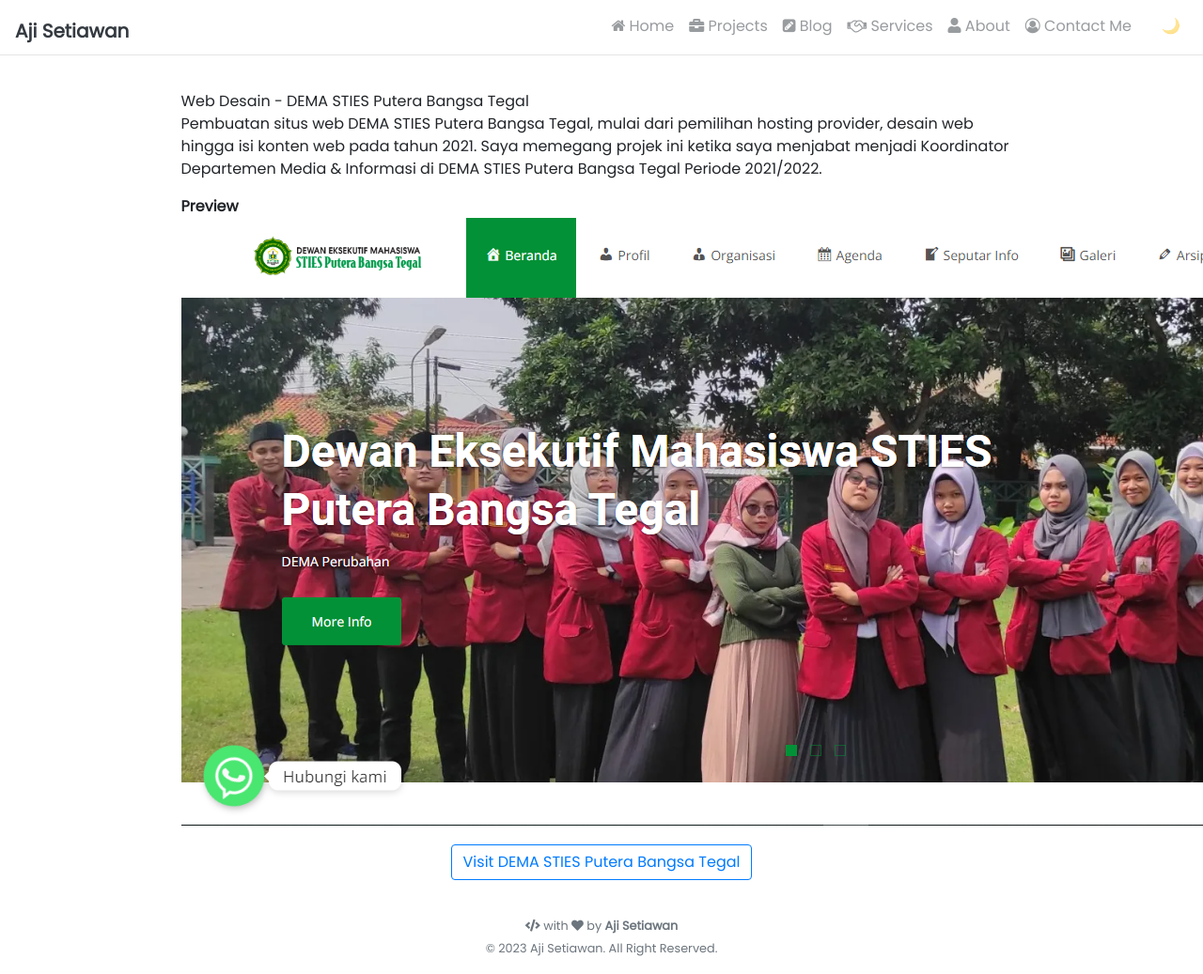
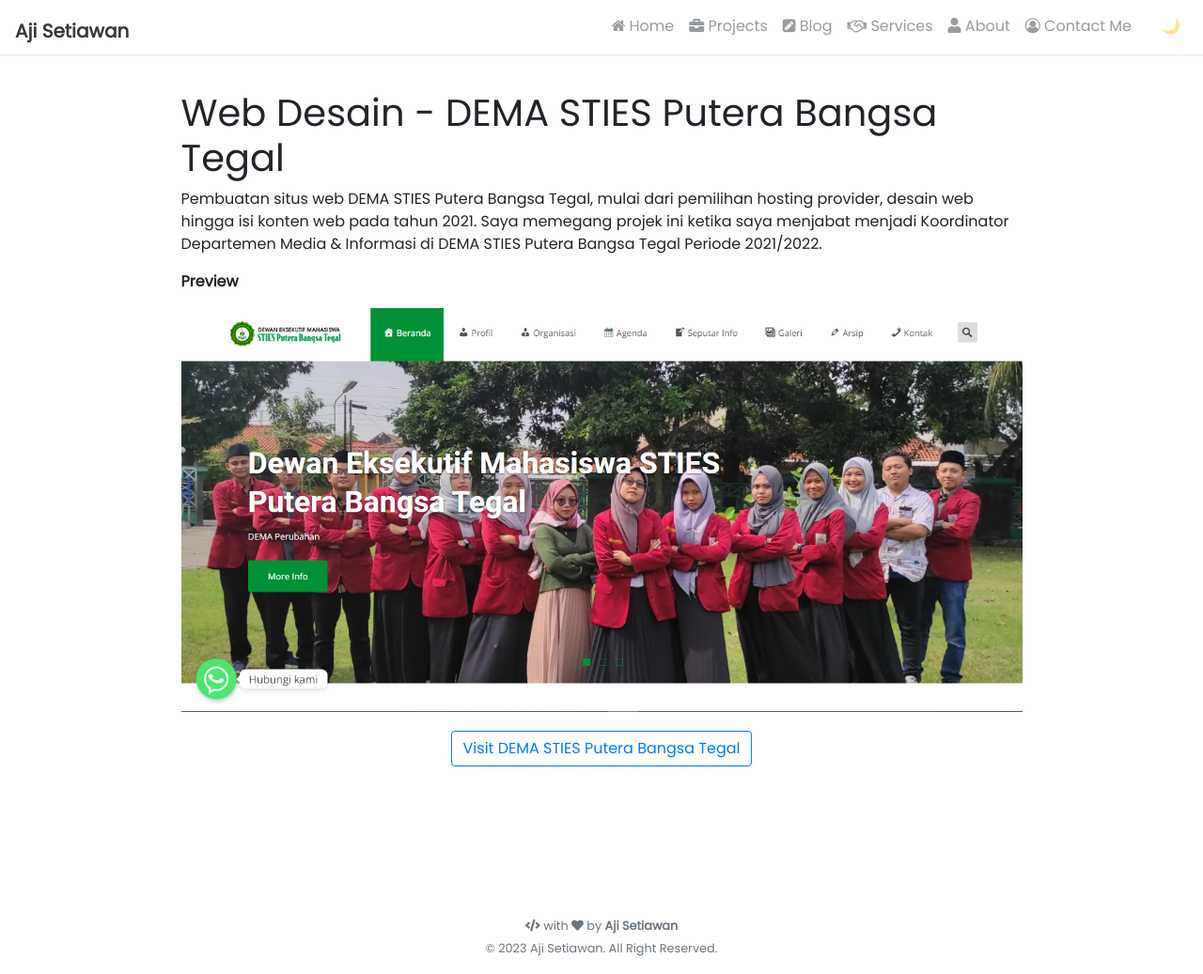
Before and after one commit to ajisetiawan716/ajisetiawan716.github.io, a Jekyll site: the page built from _projects/Web Desain DEMA STIES Putera Bangsa Tegal.md, in a window 1280 px wide and 1037 px high. Shown: the whole window at 94% size. Built offline with Jekyll 4.4.1, drawn with Linux system fonts in a browser that asks for light colours; nearby versions of some CDN libraries; comment, search, counter and statistics services are not loaded.

Commit message:
Update page.html

```diff
--- a/_layouts/page.html
+++ b/_layouts/page.html
@@ -2,8 +2,6 @@
 layout: default
 ---
 
-      <div class="col-lg-10 mx-auto mt-5 markdown-body">
-            <div class="post>
+      <div class="col-lg-10 mx-auto mt-5 markdown-body post">
       {{ content }}
-            </div>
       </div>
```
